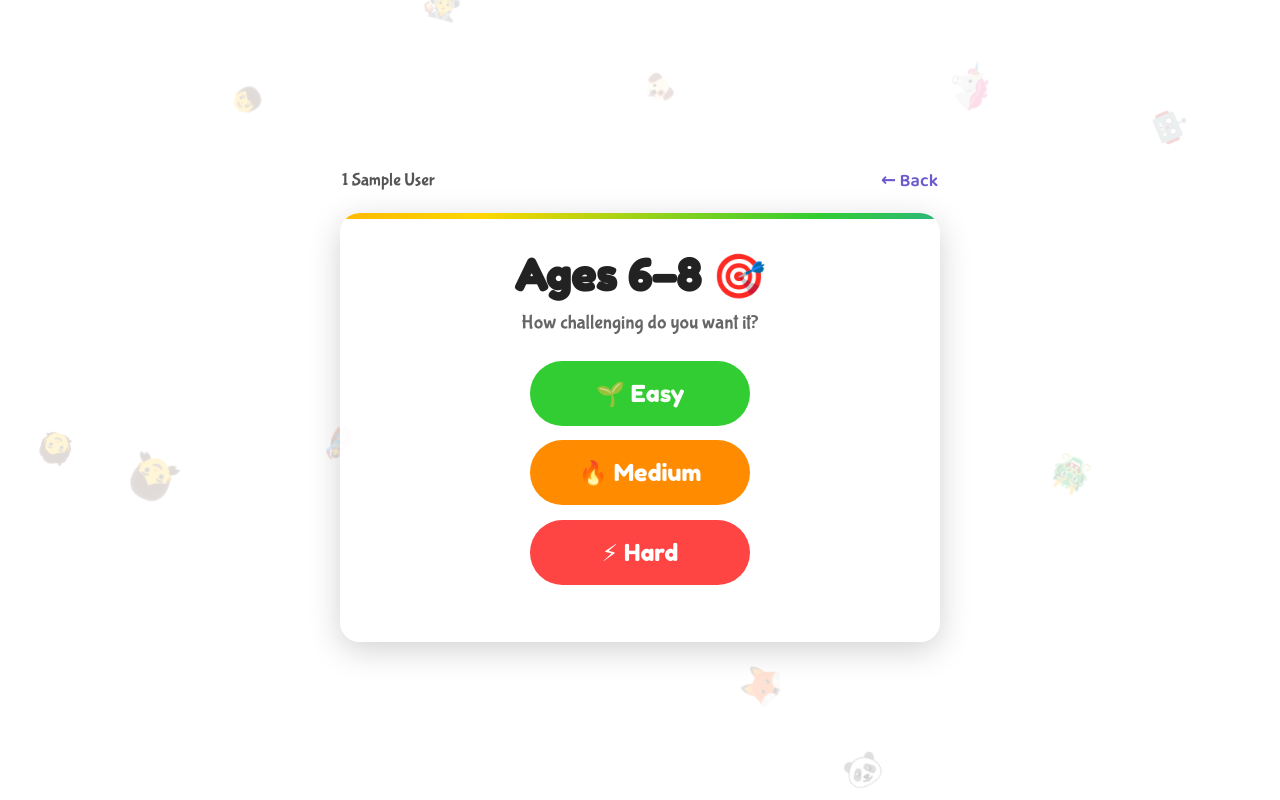
After one commit to arrivingskills/mathquest, a Flask app: page /choose-difficulty in a window 1280 px wide. The commit adds this page. Run offline with Flask 3, Linux system fonts and the light colour scheme; the visitor is signed in with stand-in values (Sample User, id 1).

Commit message:
game v.92

```diff
--- a/src/mathquest/app.py
+++ b/src/mathquest/app.py
@@ -1,4 +1,4 @@
-"""MathQuest - A colorful math adventure game for kids aged 7-12."""
+"""MathQuest - A colorful math adventure game for kids aged 6-14."""
 
 from __future__ import annotations
 
@@ -68,81 +68,113 @@ VISUAL_OBJECTS = [
 ]
 
 
-def _generate_question(difficulty: int = 1) -> dict:
-    """Generate a math question. Returns dict with question data.
+# ---------------------------------------------------------------------------
+# Question ranges keyed by (age_group, sub_difficulty)
+# age_group:     1=6-8, 2=9-10, 3=11-12, 4=13-14
+# sub_difficulty: 1=easy, 2=medium, 3=hard
+# Tuple layout: (num_min, num_max, mult_max, div_b_max, div_q_max)
+# ---------------------------------------------------------------------------
+_RANGES: dict[tuple[int, int], tuple[int, int, int, int, int]] = {
+    (1, 1): (1,   5,    3,   2,  3),   # 6-8  easy
+    (1, 2): (1,  10,    5,   3,  5),   # 6-8  medium
+    (1, 3): (2,  15,    6,   5,  6),   # 6-8  hard
+    (2, 1): (5,  20,    8,   5,  8),   # 9-10 easy
+    (2, 2): (10, 50,   10,   8, 10),   # 9-10 medium
+    (2, 3): (20, 100,  12,  10, 12),   # 9-10 hard
+    (3, 1): (20, 100,  12,  10, 15),   # 11-12 easy
+    (3, 2): (50, 200,  15,  12, 15),   # 11-12 medium
+    (3, 3): (100, 500, 20,  15, 20),   # 11-12 hard
+    (4, 1): (100, 500,  20, 15, 20),   # 13-14 easy
+    (4, 2): (200, 1000, 25, 20, 25),   # 13-14 medium
+    (4, 3): (500, 2000, 50, 25, 50),   # 13-14 hard
+}
 
-    difficulty 1 = easy (age 7-8), 2 = medium (9-10), 3 = hard (11-12)
+
+def _generate_question(age_group: int = 1, sub_difficulty: int = 1) -> dict:
+    """Generate a math question.
+
+    age_group:      1=ages 6-8, 2=9-10, 3=11-12, 4=13-14
+    sub_difficulty: 1=easy, 2=medium, 3=hard
     """
-    # Decide visual vs text (roughly 40% visual, 60% text)
+    num_min, num_max, mult_max, div_b_max, div_q_max = _RANGES[(age_group, sub_difficulty)]
+
     is_visual = random.random() < 0.4
     op = random.choice(["+", "-", "*", "/"])
 
     if op == "+":
-        a, b = _addition_operands(difficulty)
+        a = random.randint(num_min, num_max)
+        b = random.randint(num_min, num_max)
         answer = a + b
     elif op == "-":
-        a, b = _subtraction_operands(difficulty)
+        a = random.randint(num_min, num_max)
+        b = random.randint(num_min, num_max)
+        a, b = max(a, b), min(a, b)
         answer = a - b
     elif op == "*":
-        a, b = _multiplication_operands(difficulty)
+        a = random.randint(1, mult_max)
+        b = random.randint(1, mult_max)
         answer = a * b
-    else:  # division
-        a, b, answer = _division_operands(difficulty)
+    else:  # division – always clean
+        b = random.randint(1, div_b_max)
+        answer = random.randint(1, div_q_max)
+        a = b * answer
 
-    op_word = {"+": "plus", "-": "minus", "*": "times", "/": "divided by"}[op]
     op_symbol = op
 
     if is_visual and op in ("+", "-") and a <= 20 and b <= 20 and answer >= 0:
         emoji, name = random.choice(VISUAL_OBJECTS)
         return _visual_question(a, b, op, op_symbol, emoji, name, answer)
 
-    # Text-based question with fun wording variations
-    text_q = _text_question(a, b, op_symbol, op_word, answer, difficulty)
-    return text_q
+    q = _text_question(a, b, op_symbol, answer, age_group)
+
+    # ~25% of non-visual questions become multiple choice
+    if random.random() < 0.25:
+        distractors = _generate_distractors(answer)
+        choices = distractors + [answer]
+        random.shuffle(choices)
+        q["type"] = "multiple_choice"
+        q["choices"] = choices
+    else:
+        q["choices"] = []
+
+    return q
 
 
-def _addition_operands(difficulty: int) -> tuple[int, int]:
-    if difficulty == 1:
-        return random.randint(1, 10), random.randint(1, 10)
-    elif difficulty == 2:
-        return random.randint(5, 50), random.randint(5, 50)
+def _generate_distractors(answer: int, n: int = 3) -> list[int]:
+    """Generate n plausible wrong answers that are close but distinct."""
+    mag = max(1, abs(answer))
+    if mag <= 10:
+        offsets = [1, 2, 3, 4, 5]
+    elif mag <= 50:
+        offsets = [1, 2, 3, 5, 10]
+    elif mag <= 200:
+        offsets = [5, 10, 15, 20, 25]
+    elif mag <= 1000:
+        offsets = [10, 25, 50, 75, 100]
     else:
-        return random.randint(10, 200), random.randint(10, 200)
+        offsets = [50, 100, 150, 200, 250]
 
+    distractors: set[int] = set()
+    random.shuffle(offsets)
+    for off in offsets:
+        for sign in (1, -1):
+            candidate = answer + sign * off
+            if candidate > 0 and candidate != answer:
+                distractors.add(candidate)
+                if len(distractors) == n:
+                    break
+        if len(distractors) == n:
+            break
 
-def _subtraction_operands(difficulty: int) -> tuple[int, int]:
-    if difficulty == 1:
-        a, b = random.randint(1, 10), random.randint(1, 10)
-    elif difficulty == 2:
-        a, b = random.randint(5, 50), random.randint(5, 50)
-    else:
-        a, b = random.randint(10, 200), random.randint(10, 200)
-    # Ensure non-negative result for younger kids
-    return max(a, b), min(a, b)
+    # Last-resort fallback
+    step = 1
+    while len(distractors) < n:
+        candidate = answer + step
+        if candidate != answer and candidate > 0:
+            distractors.add(candidate)
+        step += 1
 
-
-def _multiplication_operands(difficulty: int) -> tuple[int, int]:
-    if difficulty == 1:
-        return random.randint(1, 5), random.randint(1, 5)
-    elif difficulty == 2:
-        return random.randint(2, 10), random.randint(2, 10)
-    else:
-        return random.randint(3, 12), random.randint(3, 15)
-
-
-def _division_operands(difficulty: int) -> tuple[int, int, int]:
-    """Return (dividend, divisor, quotient) ensuring clean division."""
-    if difficulty == 1:
-        b = random.randint(1, 5)
-        answer = random.randint(1, 5)
-    elif difficulty == 2:
-        b = random.randint(2, 10)
-        answer = random.randint(2, 10)
-    else:
-        b = random.randint(2, 12)
-        answer = random.randint(2, 15)
-    a = b * answer
-    return a, b, answer
+    return list(distractors)[:n]
 
 
 def _visual_question(
@@ -170,46 +202,167 @@ def _visual_question(
         "question_text": question_text,
         "expression": f"{a} {symbol} {b}",
         "answer": answer,
+        "choices": [],
     }
 
 
-def _text_question(
-    a: int, b: int, symbol: str, op_word: str, answer: int, difficulty: int
-) -> dict:
-    """Build a text-based question with varied wording."""
-    templates = {
+# ---------------------------------------------------------------------------
+# Age-appropriate question templates
+# Each age group has 5-6 templates per operator (20-24 per group).
+# ---------------------------------------------------------------------------
+_QUESTION_TEMPLATES: dict[int, dict[str, list[str]]] = {
+    1: {  # Ages 6-8 – simple, concrete, emoji-friendly language
         "+": [
-            f"What is {a} + {b}?",
-            f"If you have {a} toys and get {b} more, how many do you have?",
-            f"Add {a} and {b} together.",
-            f"{a} birds sit on a tree. {b} more birds join them. How many birds in total?",
+            "What is {a} + {b}?",
+            "You have {a} apples and your friend gives you {b} more. How many apples do you have now?",
+            "There are {a} red balloons and {b} blue balloons. How many balloons are there altogether?",
+            "{a} frogs are sitting on a lily pad. {b} more frogs jump on. How many frogs are there now?",
+            "You eat {a} grapes and then eat {b} more. How many grapes did you eat in total?",
+            "{a} butterflies are on a flower and {b} more fly over. How many butterflies is that altogether?",
         ],
         "-": [
-            f"What is {a} − {b}?",
-            f"You have {a} stickers and give away {b}. How many are left?",
-            f"Subtract {b} from {a}.",
-            f"There are {a} cookies. You eat {b}. How many remain?",
+            "What is {a} − {b}?",
+            "You have {a} sweets and you eat {b}. How many sweets are left?",
+            "There are {a} ducks in a pond. {b} ducks swim away. How many ducks are still in the pond?",
+            "You had {a} stickers but gave {b} to your friend. How many stickers do you have left?",
+            "{a} birds are sitting on a branch. {b} fly away. How many birds are still on the branch?",
+            "A jar has {a} biscuits. You take out {b}. How many biscuits are left in the jar?",
         ],
         "*": [
-            f"What is {a} × {b}?",
-            f"You have {a} bags with {b} candies each. How many candies total?",
-            f"Multiply {a} by {b}.",
-            f"There are {a} rows of {b} chairs. How many chairs altogether?",
+            "What is {a} × {b}?",
+            "There are {a} bags with {b} sweets in each one. How many sweets are there altogether?",
+            "{a} children each have {b} pencils. How many pencils is that in total?",
+            "You have {a} boxes with {b} toy cars in each. How many toy cars do you have altogether?",
+            "There are {a} rows of flowers in a garden. Each row has {b} flowers. How many flowers are there?",
+            "{a} friends each pick {b} strawberries. How many strawberries did they pick altogether?",
         ],
         "/": [
-            f"What is {a} ÷ {b}?",
-            f"Share {a} sweets equally among {b} friends. How many does each get?",
-            f"Divide {a} by {b}.",
-            f"You have {a} stickers to put equally into {b} albums. How many per album?",
+            "What is {a} ÷ {b}?",
+            "Share {a} sweets equally between {b} friends. How many sweets does each friend get?",
+            "{a} apples are shared equally into {b} bowls. How many apples are in each bowl?",
+            "You have {a} stickers to share equally among {b} friends. How many does each friend get?",
+            "There are {a} crayons to share equally between {b} children. How many crayons does each child get?",
+            "{a} biscuits are put equally onto {b} plates. How many biscuits are on each plate?",
         ],
-    }
-    question_text = random.choice(templates[symbol])
+    },
+    2: {  # Ages 9-10 – slightly larger numbers, school and everyday contexts
+        "+": [
+            "What is {a} + {b}?",
+            "A school has {a} children in Year 4 and {b} in Year 5. How many children is that altogether?",
+            "In a football match, one team brings {a} supporters and the other brings {b}. How many supporters in total?",
+            "A bookshop sells {a} books in the morning and {b} books in the afternoon. How many books is that altogether?",
+            "Marcus saves £{a} in January and £{b} in February. How much has he saved in total?",
+            "A park has {a} oak trees and {b} pine trees. How many trees are there in total?",
+        ],
+        "-": [
+            "What is {a} − {b}?",
+            "A bag holds {a} marbles. {b} marbles fall out. How many marbles are left?",
+            "A school play has {a} tickets. {b} tickets are sold. How many tickets are still unsold?",
+            "A library has {a} books. {b} are borrowed. How many books remain on the shelves?",
+            "A shop had {a} items in stock. After selling {b}, how many items are left?",
+            "A swimming pool holds {a} litres. {b} litres leak out. How many litres remain?",
+        ],
+        "*": [
+            "What is {a} × {b}?",
+            "{a} children each bring {b} sandwiches to a picnic. How many sandwiches are there in total?",
+            "A shop sells boxes of {b} pencils. If {a} boxes are bought, how many pencils is that?",
+            "There are {a} rows of chairs in a hall, with {b} chairs in each row. How many chairs are there altogether?",
+            "Each book has {b} chapters. How many chapters are in {a} books?",
+            "A minibus carries {b} passengers. How many passengers can {a} minibuses carry?",
+        ],
+        "/": [
+            "What is {a} ÷ {b}?",
+            "{a} children are split equally into {b} teams. How many children are in each team?",
+            "A baker makes {a} rolls and packs them equally into {b} boxes. How many rolls are in each box?",
+            "£{a} is shared equally between {b} friends. How much does each friend receive?",
+            "{a} stickers are shared equally across {b} pages of a sticker book. How many stickers per page?",
+            "A farmer plants {a} seeds equally across {b} rows. How many seeds are in each row?",
+        ],
+    },
+    3: {  # Ages 11-12 – real-world contexts, slightly abstract
+        "+": [
+            "What is {a} + {b}?",
+            "A cinema sold {a} tickets on Saturday and {b} on Sunday. What was the total number of tickets sold?",
+            "A runner completed {a} metres on the first lap and {b} metres on the second. How far did they run in total?",
+            "An online shop received {a} orders on Monday and {b} orders on Tuesday. How many orders is that altogether?",
+            "A fundraiser raised £{a} in the morning and £{b} in the afternoon. How much was raised in total?",
+            "In a survey, {a} students prefer science and {b} prefer English. How many students is that in total?",
+        ],
+        "-": [
+            "What is {a} − {b}?",
+            "A charity started with £{a} and spent £{b} on supplies. How much money does the charity have left?",
+            "A train journey is {a} km long. After having travelled {b} km, how far is still remaining?",
+            "A theatre has {a} seats. {b} seats are occupied. How many seats are empty?",
+            "A warehouse stored {a} boxes. {b} boxes were dispatched. How many boxes remain in the warehouse?",
+            "A school raised {a} points in a competition. After a penalty of {b} points, how many points do they have?",
+        ],
+        "*": [
+            "What is {a} × {b}?",
+            "A factory produces {b} items every hour. How many items are produced in {a} hours?",
+            "A garden centre sells trees for £{b} each. What is the total cost of {a} trees?",
+            "A school trip costs £{b} per student. What is the total cost for {a} students?",
+            "A car travels at {b} km/h. How far does it travel in {a} hours?",
+            "Each shelf in a library holds {b} books. How many books can {a} shelves hold?",
+        ],
+        "/": [
+            "What is {a} ÷ {b}?",
+            "A school trip costs £{a} in total, shared equally between {b} students. How much does each student pay?",
+            "A road of {a} km is divided into {b} equal sections for resurfacing. How long is each section?",
+            "{a} eggs are packed equally into {b} trays. How many eggs are in each tray?",
+            "{a} minutes of PE is split equally into {b} activities. How many minutes is each activity?",
+            "A prize fund of £{a} is split equally between {b} winners. How much does each winner receive?",
+        ],
+    },
+    4: {  # Ages 13-14 – abstract, professional, and analytical contexts
+        "+": [
+            "What is {a} + {b}?",
+            "A company made a profit of £{a} in March and £{b} in April. What was the combined profit?",
+            "An athlete ran {a} metres in the first heat and {b} metres in the second. What is the total distance?",
+            "Two survey groups had {a} and {b} respondents respectively. What was the total sample size?",
+            "An investment portfolio grew by £{a} in year one and £{b} in year two. What is the total growth?",
+            "A project used {a} hours of development time and {b} hours of testing. What was the total time?",
+        ],
+        "-": [
+            "What is {a} − {b}?",
+            "An annual budget is £{a} and expenditure so far is £{b}. What is the remaining budget?",
+            "Population A is {a} and population B is {b}. What is the difference between the two populations?",
+            "A share was valued at £{a} and then fell by £{b}. What is its new value?",
+            "A manufacturer produced {a} units and {b} were found to be faulty. How many acceptable units were produced?",
+            "A reservoir contains {a} megalitres. After a drought it lost {b} megalitres. How much remains?",
+        ],
+        "*": [
+            "What is {a} × {b}?",
+            "A machine produces {b} units per minute. How many units are produced in {a} minutes?",
+            "A consultant charges £{b} per hour. What is the total fee for {a} hours of work?",
+            "A rectangular plot measures {a} metres by {b} metres. What is its area in square metres?",
+            "A product sells for £{b} per unit. What is the total revenue from {a} units sold?",
+            "A data file stores {b} bytes per record. What is the total size in bytes for {a} records?",
+        ],
+        "/": [
+            "What is {a} ÷ {b}?",
+            "A total project cost of £{a} is divided equally among {b} departments. What is each department's share?",
+            "A dataset of {a} entries is divided into {b} equal groups for analysis. How many entries are in each group?",
+            "A {a} km pipeline is split into {b} equal sections for maintenance. How long is each section in km?",
+            "A survey of {a} people is divided into {b} equal focus groups. How many people are in each group?",
+            "A storage facility of {a} square metres is divided equally into {b} units. What is the size of each unit?",
+        ],
+    },
+}
+
+
+def _text_question(
+    a: int, b: int, symbol: str, answer: int, age_group: int
+) -> dict:
+    """Return a randomly chosen age-appropriate text question."""
+    template = random.choice(_QUESTION_TEMPLATES[age_group][symbol])
+    question_text = template.format(a=a, b=b)
     return {
         "type": "text",
         "visual_html": "",
         "question_text": question_text,
         "expression": f"{a} {symbol} {b}",
         "answer": answer,
+        "choices": [],
     }
 
 
@@ -269,18 +422,38 @@ def dashboard():
     )
 
 
+@app.route("/choose-difficulty")
+def choose_difficulty():
+    """Intermediate screen – pick Easy / Medium / Hard within an age group."""
+    if "player_name" not in session:
+        return redirect(url_for("index"))
+    age_group = int(request.args.get("age_group", 1))
+    age_labels = {1: "6–8", 2: "9–10", 3: "11–12", 4: "13–14"}
+    return render_template(
+        "choose_difficulty.html",
+        player_name=session["player_name"],
+        avatar=session.get("avatar", "🧑"),
+        age_group=age_group,
+        age_label=age_labels.get(age_group, str(age_group)),
+    )
+
+
 @app.route("/play")
 def play():
     """Start a new game session."""
     if "player_name" not in session:
         return redirect(url_for("index"))
 
+    age_group = int(request.args.get("age_group", 1))
+    sub_difficulty = int(request.args.get("sub_difficulty", 1))
+
     # Initialize game state
     session["score"] = 0
     session["wrong"] = 0
     session["total"] = 0
-    session["max_wrong"] = 5  # 5 wrong answers = fall off the plank
-    session["difficulty"] = int(request.args.get("difficulty", 1))
+    session["max_wrong"] = 5  # 5 wrong answers = game over
+    session["age_group"] = age_group
+    session["sub_difficulty"] = sub_difficulty
 
     return render_template(
         "game.html",
@@ -293,8 +466,9 @@ def play():
 @app.route("/api/question")
 def api_question():
     """Return a new question as JSON."""
-    difficulty = session.get("difficulty", 1)
-    q = _generate_question(difficulty)
+    age_group = session.get("age_group", 1)
+    sub_difficulty = session.get("sub_difficulty", 1)
+    q = _generate_question(age_group, sub_difficulty)
     # Store answer server-side so it can't be cheated
     session["current_answer"] = q["answer"]
     return jsonify(
@@ -303,6 +477,7 @@ def api_question():
             "visual_html": q["visual_html"],
             "question_text": q["question_text"],
             "expression": q["expression"],
+            "choices": q.get("choices", []),
         }
     )
 
@@ -325,9 +500,10 @@ def api_answer():
 
     total += 1
     if is_correct:
-        # Bonus points for higher difficulty
-        diff = session.get("difficulty", 1)
-        points = 10 * diff
+        # Points scale with age group and sub-difficulty
+        age_group = session.get("age_group", 1)
+        sub_difficulty = session.get("sub_difficulty", 1)
+        points = ((age_group - 1) * 3 + sub_difficulty) * 5
         score += points
         message = random.choice([
             f"🎉 Awesome! +{points} points!",
--- a/src/mathquest/static/css/style.css
+++ b/src/mathquest/static/css/style.css
@@ -1,5 +1,5 @@
 /* ============================================================
-   MathQuest – Rainbow-themed CSS for kids aged 7–12
+   MathQuest – Rainbow-themed CSS for kids aged 6–14
    ============================================================ */
 
 /* Google Fonts import (kid-friendly) */
@@ -213,6 +213,33 @@ input:focus {
   justify-content: center;
   margin: 1.2rem 0;
   flex-wrap: wrap;
+}
+
+.difficulty-buttons--col {
+  flex-direction: column;
+  align-items: center;
+}
+.difficulty-buttons--col .btn {
+  width: 220px;
+}
+
+/* ---------- Multiple-choice button grid ---------- */
+.mc-choices {
+  display: none;
+  flex-wrap: wrap;
+  gap: 0.8rem;
+  justify-content: center;
+  margin: 1rem 0;
+}
+.mc-btn {
+  min-width: 90px;
+  font-size: 1.2rem;
+  padding: 0.7rem 1.4rem;
+}
+.mc-btn:disabled {
+  opacity: 0.5;
+  cursor: default;
+  transform: none;
 }
 
 /* ---------- Leaderboard ---------- */
--- /dev/null
+++ b/src/mathquest/templates/choose_difficulty.html
@@ -0,0 +1,31 @@
+{% extends "base.html" %}
+{% block title %}Choose Difficulty{% endblock %}
+
+{% block body %}
+<div class="page-wrapper">
+  <div class="topbar">
+    <span class="topbar-user">{{ avatar }} {{ player_name }}</span>
+    <a href="{{ url_for('dashboard') }}">← Back</a>
+  </div>
+
+  <div class="card">
+    <h1>Ages {{ age_label }} 🎯</h1>
+    <p class="subtitle">How challenging do you want it?</p>
+
+    <div class="difficulty-buttons difficulty-buttons--col">
+      <a href="{{ url_for('play', age_group=age_group, sub_difficulty=1) }}"
+         class="btn btn-green btn-lg">
+        🌱 Easy
+      </a>
+      <a href="{{ url_for('play', age_group=age_group, sub_difficulty=2) }}"
+         class="btn btn-orange btn-lg">
+        🔥 Medium
+      </a>
+      <a href="{{ url_for('play', age_group=age_group, sub_difficulty=3) }}"
+         class="btn btn-red btn-lg">
+        ⚡ Hard
+      </a>
+    </div>
+  </div>
+</div>
+{% endblock %}
```
Also changed, not shown: src/mathquest/templates/dashboard.html (+5 -4 lines), src/mathquest/templates/game.html (+50 -5 lines), README.md.
